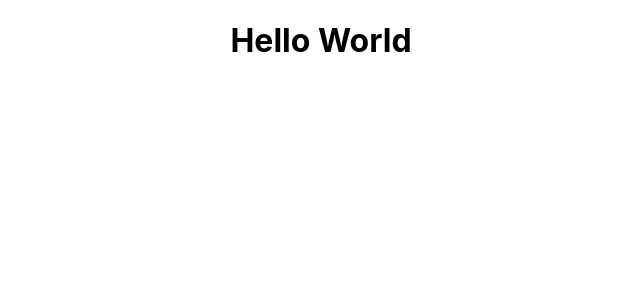
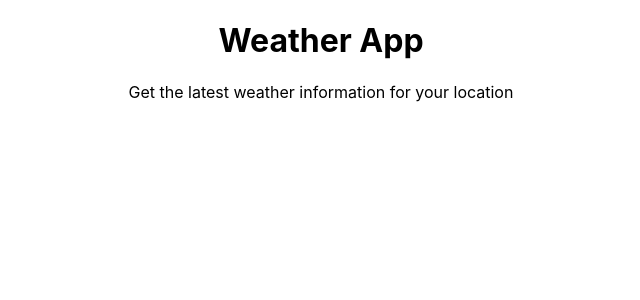
Before and after one commit to SchoolOfCode/bc13_w12d5_hackathon_react-typescript-ash-steve-peter-room-3, a React (Create React App) app: page / in a window 1280 px wide. Shown: the top 300 px of the page, without its empty margins (319-959 px from the left). Built offline with nearby package versions, Linux system fonts and the light colour scheme.

Commit message:
created the header app

```diff
--- a/src/components/Header/Header.tsx
+++ b/src/components/Header/Header.tsx
@@ -1,10 +1,11 @@
-
-
 
 const Header = () => {
-    return ( <div>
-        <h1>Hello World</h1>
-    </div> );
-}
+  return (
+    <header>
+      <h1>Weather App</h1>
+      <p>Get the latest weather information for your location</p>
+    </header>
+  );
+};
 
 export default Header;
```
